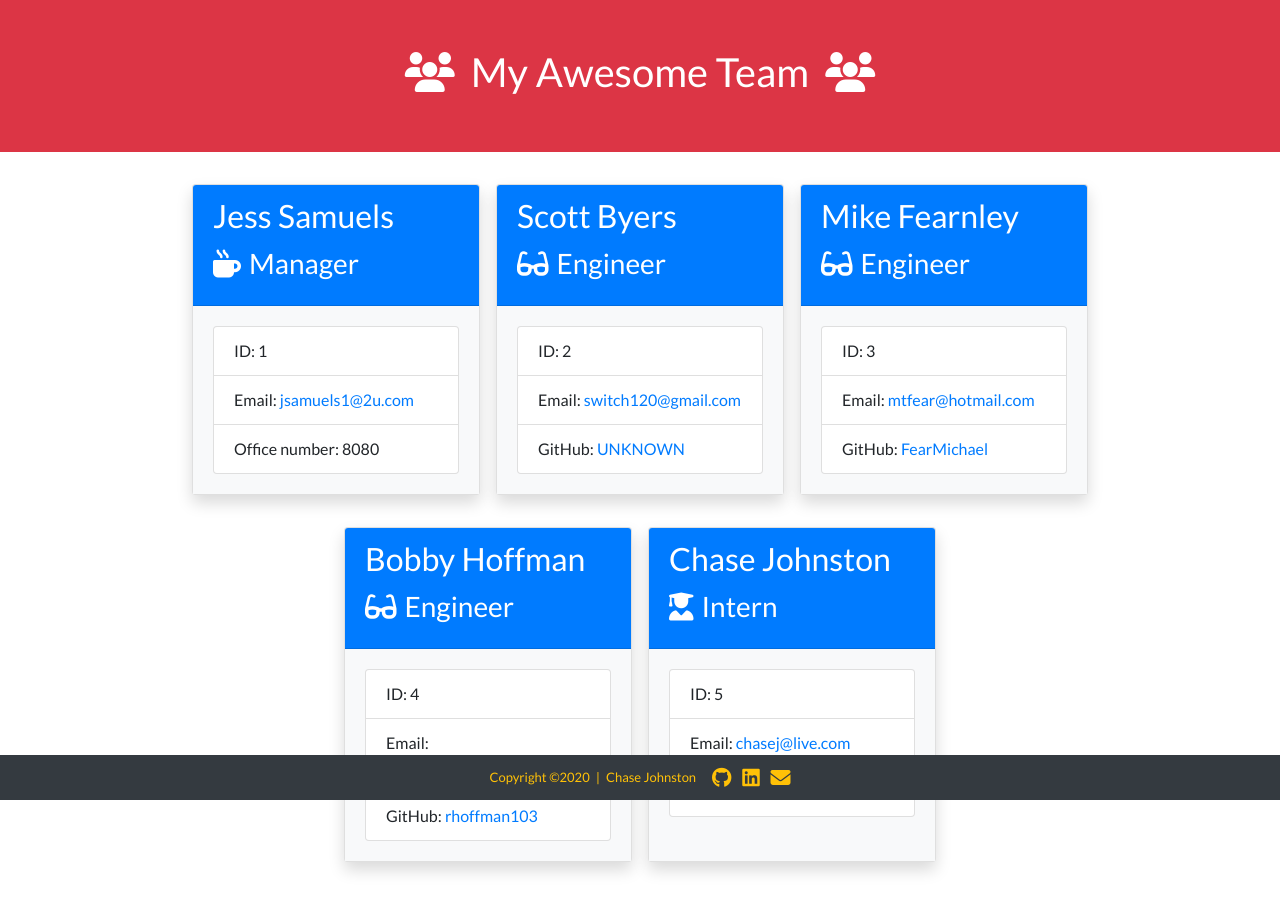
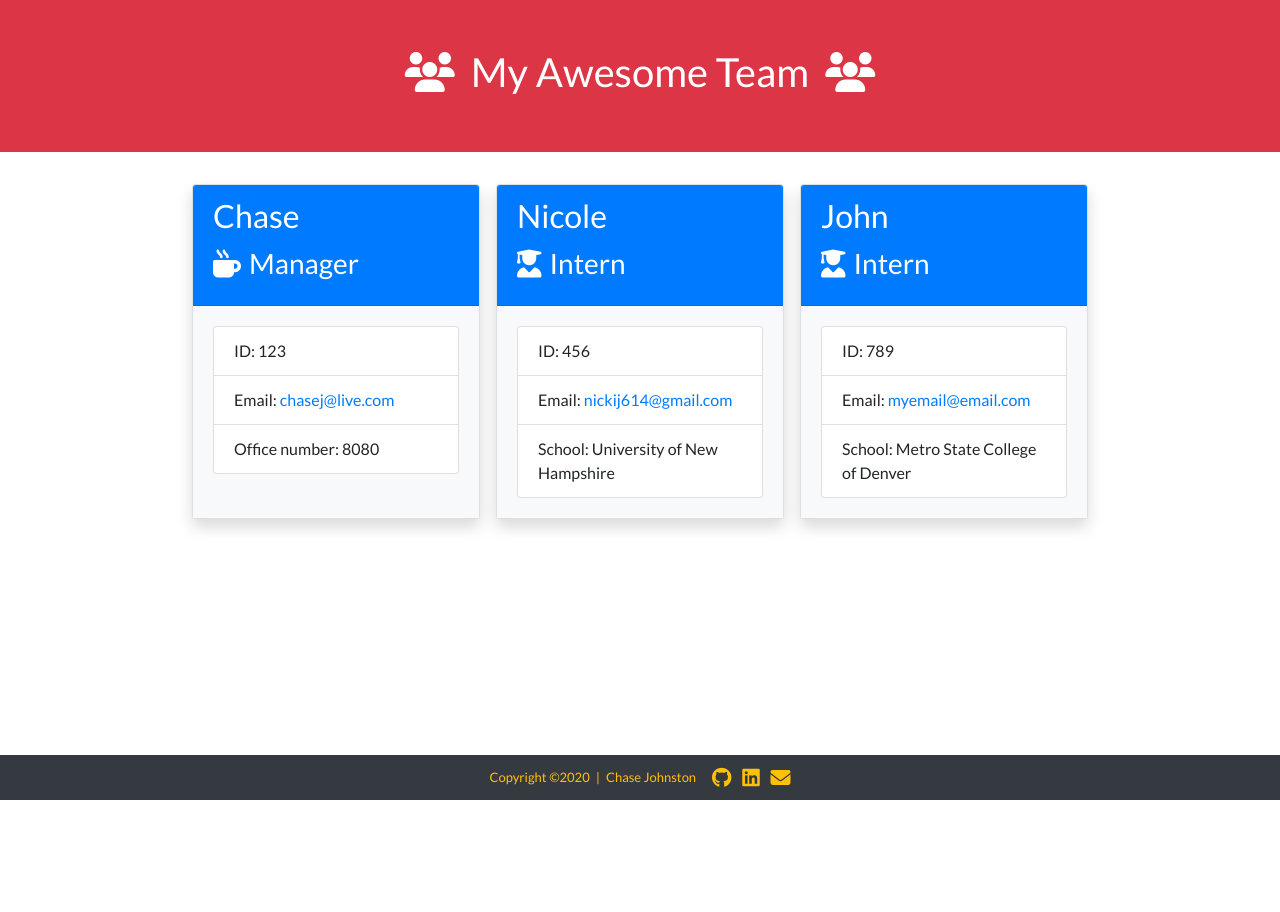
Before and after one commit to johnstoc13/Employee-Team-Generator, a website: page output/team.html in a window 1280 px wide. After the commit the page ends 800 px from the top, so only its background shows below. Drawn offline with nearby package versions, Linux system fonts and the light colour scheme.

```diff
--- a/output/team.html
+++ b/output/team.html
@@ -26,66 +26,40 @@
             <div class="team-area col-12 d-flex flex-wrap justify-content-center">
                 <div class="card employee-card my-3 mx-2 shadow" style="width: 18rem;">
     <div class="card-header bg-primary text-white">
-        <h2 class="card-title">Jess Samuels</h2>
+        <h2 class="card-title">Chase</h2>
         <h3 class="card-title"><i class="fas fa-mug-hot mr-2"></i>Manager</h3>
     </div>
     <div class="card-body bg-light">
         <ul class="list-group">
-            <li class="list-group-item">ID: 1</li>
-            <li class="list-group-item">Email: <a href="mailto:jsamuels1@2u.com">jsamuels1@2u.com</a></li>
+            <li class="list-group-item">ID: 123</li>
+            <li class="list-group-item">Email: <a href="mailto:chasej@live.com">chasej@live.com</a></li>
             <li class="list-group-item">Office number: 8080</li>
         </ul>
     </div>
 </div>
 <div class="card employee-card my-3 mx-2 shadow" style="width: 18rem;">
     <div class="card-header bg-primary text-white">
-        <h2 class="card-title">Scott Byers</h2>
-        <h3 class="card-title"><i class="fas fa-glasses mr-2"></i>Engineer</h3>
+        <h2 class="card-title">Nicole</h2>
+        <h3 class="card-title"><i class="fas fa-user-graduate mr-2"></i>Intern</h3>
     </div>
     <div class="card-body bg-light">
         <ul class="list-group">
-            <li class="list-group-item">ID: 2</li>
-            <li class="list-group-item">Email: <a href="mailto:switch120@gmail.com">switch120@gmail.com</a></li>
-            <li class="list-group-item">GitHub: <a href="https://github.com/UNKNOWN" target="_blank" rel="noopener noreferrer">UNKNOWN</a></li>
+            <li class="list-group-item">ID: 456</li>
+            <li class="list-group-item">Email: <a href="mailto:nickij614@gmail.com">nickij614@gmail.com</a></li>
+            <li class="list-group-item">School: University of New Hampshire</li>
         </ul>
     </div>
 </div>
 <div class="card employee-card my-3 mx-2 shadow" style="width: 18rem;">
     <div class="card-header bg-primary text-white">
-        <h2 class="card-title">Mike Fearnley</h2>
-        <h3 class="card-title"><i class="fas fa-glasses mr-2"></i>Engineer</h3>
-    </div>
-    <div class="card-body bg-light">
-        <ul class="list-group">
-            <li class="list-group-item">ID: 3</li>
-            <li class="list-group-item">Email: <a href="mailto:mtfear@hotmail.com">mtfear@hotmail.com</a></li>
-            <li class="list-group-item">GitHub: <a href="https://github.com/FearMichael" target="_blank" rel="noopener noreferrer">FearMichael</a></li>
-        </ul>
-    </div>
-</div>
-<div class="card employee-card my-3 mx-2 shadow" style="width: 18rem;">
-    <div class="card-header bg-primary text-white">
-        <h2 class="card-title">Bobby Hoffman</h2>
-        <h3 class="card-title"><i class="fas fa-glasses mr-2"></i>Engineer</h3>
-    </div>
-    <div class="card-body bg-light">
-        <ul class="list-group">
-            <li class="list-group-item">ID: 4</li>
-            <li class="list-group-item">Email: <a href="mailto:rhoffman103@gmail.com">rhoffman103@gmail.com</a></li>
-            <li class="list-group-item">GitHub: <a href="https://github.com/rhoffman103" target="_blank" rel="noopener noreferrer">rhoffman103</a></li>
-        </ul>
-    </div>
-</div>
-<div class="card employee-card my-3 mx-2 shadow" style="width: 18rem;">
-    <div class="card-header bg-primary text-white">
-        <h2 class="card-title">Chase Johnston</h2>
+        <h2 class="card-title">John</h2>
         <h3 class="card-title"><i class="fas fa-user-graduate mr-2"></i>Intern</h3>
     </div>
     <div class="card-body bg-light">
         <ul class="list-group">
-            <li class="list-group-item">ID: 5</li>
-            <li class="list-group-item">Email: <a href="mailto:chasej@live.com">chasej@live.com</a></li>
-            <li class="list-group-item">School: UNH</li>
+            <li class="list-group-item">ID: 789</li>
+            <li class="list-group-item">Email: <a href="mailto:myemail@email.com">myemail@email.com</a></li>
+            <li class="list-group-item">School: Metro State College of Denver</li>
         </ul>
     </div>
 </div>
```
